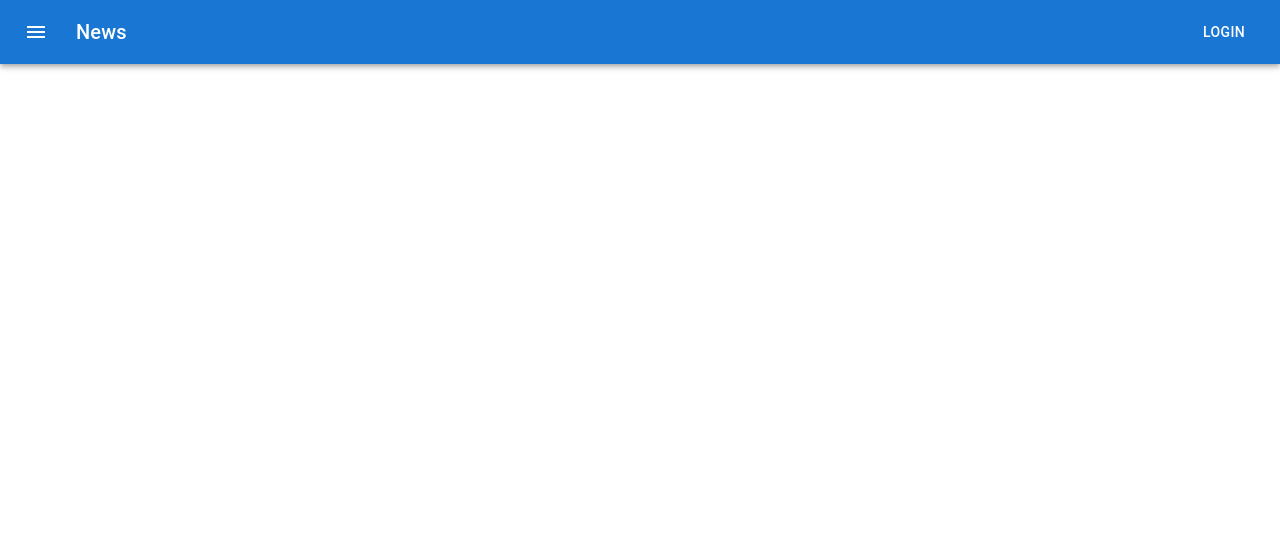
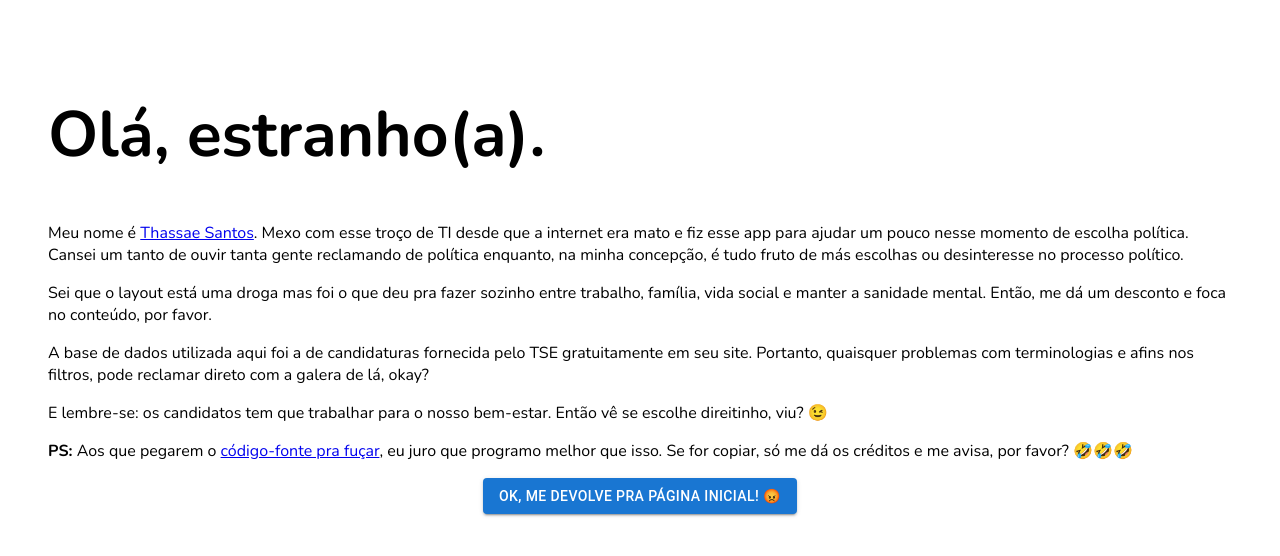
Before and after one commit to thassae/votedex, a React (Create React App) app: page /sobre in a window 1280 px wide. Before the commit this address had no page. Shown: the top 556 px of the page. Built offline with nearby package versions, Linux system fonts and the light colour scheme.

Commit message:
Alterando textos

```diff
--- a/src/App.jsx
+++ b/src/App.jsx
@@ -6,12 +6,12 @@ import Sobre from "./components/sobre/Sobre";
 function App() {
   return (
     <>
-      <MenuBar />
+      {/* <MenuBar /> */}
       <div className="container">
         <div className="app-routes">
           <Routes>
             <Route path="/" element={<Home />} />
-            <Route path="about" element={<Sobre />} />
+            <Route path="sobre" element={<Sobre />} />
           </Routes>
         </div>
       </div>
--- a/src/components/home/Home.jsx
+++ b/src/components/home/Home.jsx
@@ -1,5 +1,6 @@
+import { Button } from "@mui/material";
+import { Link } from "react-router-dom";
 import Filtro from "../shared/filtro/Filtro";
-
 function Home() {
   return (
     <>
@@ -7,16 +8,22 @@ function Home() {
         <h1>Votedex</h1>
         <h2>Um jeito novo de escolher seu candidato.</h2>
         <p>
-          A base de dados utilizada aqui foi a de candidaturas fornecida pelo
-          TSE gratuitamente em seu site. Aplique os filtros de modo que você
-          consiga achar candidatos alinhados à sua linha de pensamento.
+          <strong>Modo de usar:</strong>aplique os filtros de modo que você
+          consiga achar candidatos alinhados à sua linha de pensamento. Clique
+          no nome deles para abrir o portal de divulgação de candidaturas. Se
+          der tempo e isso aqui der bom, vou ver como faço pra abrir um link pro
+          Jusbrasil.
         </p>
-        <p>
-          E lembre-se: os candidatos tem que trabalhar para o nosso bem-estar.
-          "Contrate-os" com sabedoria. 😉
-        </p>
+        <Filtro />
+
+        <center>
+        <Link to="sobre">
+          <Button variant="contained">
+            Sobre o autor, licenças e afins. 🤔
+          </Button>
+        </Link>
+        </center>
       </div>
-      <Filtro />
     </>
   );
 }
--- a/src/components/shared/filtro/Filtro.jsx
+++ b/src/components/shared/filtro/Filtro.jsx
@@ -116,7 +116,14 @@ function Filtro() {
       payload: { nome: nomeFiltro, dados: event.target.value },
     };
     dispatch(obj);
-    console.log(state);
+  };
+
+  const reiniciaForm = () => {
+    const obj = {
+      type: TiposAcoes.REINICIA_SELECAO,
+      payload: { dados: ESTADO_INICIAL.selecionados },
+    };
+    dispatch(obj);
   };
 
   return (
@@ -199,7 +206,9 @@ function Filtro() {
             ))}
             <ListSubheader>Federação Partidária</ListSubheader>
             {state.filtros.federacoes.map((federacao) => (
-              <MenuItem value={federacao.codigo}>{federacao.composicao}</MenuItem>
+              <MenuItem value={federacao.codigo}>
+                {federacao.composicao}
+              </MenuItem>
             ))}
             <ListSubheader>Partidos</ListSubheader>
             {state.filtros.partidos.map((partido) => (
@@ -295,7 +304,9 @@ function Filtro() {
       </Box>
       <hr />
       <Stack spacing={2} direction="row">
-        <Button variant="outlined">Reiniciar</Button>
+        <Button variant="outlined" onClick={reiniciaForm}>
+          Reiniciar
+        </Button>
         <Button variant="contained">Buscar</Button>
       </Stack>
     </div>
--- a/src/components/sobre/Sobre.jsx
+++ b/src/components/sobre/Sobre.jsx
@@ -1,13 +1,16 @@
+import { Button } from "@mui/material";
+import { Link } from "react-router-dom";
 function Sobre() {
   return (
     <>
-      <h1>Olá, estranho.</h1>
+      <h1>Olá, estranho(a).</h1>
       <p>
-        Meu nome é <a href="https://about.me/thassae">Thassae Santos</a>. Mexo
-        com esse troço de TI desde que a internet era mato e fiz esse app para
-        ajudar um pouco nesse momento de escolha política. Cansei um tanto de
-        ouvir tanta gente reclamando de política enquanto, na minha concepção, é
-        tudo fruto de más escolhas ou desinteresse no processo político.
+        Meu nome é <a href="https://www.twitter.com/thassae">Thassae Santos</a>.
+        Mexo com esse troço de TI desde que a internet era mato e fiz esse app
+        para ajudar um pouco nesse momento de escolha política. Cansei um tanto
+        de ouvir tanta gente reclamando de política enquanto, na minha
+        concepção, é tudo fruto de más escolhas ou desinteresse no processo
+        político.
       </p>
       <p>
         Sei que o layout está uma droga mas foi o que deu pra fazer sozinho
@@ -15,10 +18,28 @@ function Sobre() {
         me dá um desconto e foca no conteúdo, por favor.
       </p>
       <p>
-        <strong>PS:</strong> Aos que pegarem o <a href="https://github.com/thassae/votedex">código-fonte pra fuçar</a>,
+        A base de dados utilizada aqui foi a de candidaturas fornecida pelo TSE
+        gratuitamente em seu site. Portanto, quaisquer problemas com
+        terminologias e afins nos filtros, pode reclamar direto com a galera de
+        lá, okay?
+      </p>
+      <p>
+        E lembre-se: os candidatos tem que trabalhar para o nosso bem-estar.
+        Então vê se escolhe direitinho, viu? 😉
+      </p>
+      <p>
+        <strong>PS:</strong> Aos que pegarem o{" "}
+        <a href="https://github.com/thassae/votedex">código-fonte pra fuçar</a>,
         eu juro que programo melhor que isso. Se for copiar, só me dá os
         créditos e me avisa, por favor? 🤣🤣🤣
       </p>
+      <center>
+        <Link to="/">
+          <Button variant="contained">
+            Ok, me devolve pra página inicial! 😡
+          </Button>
+        </Link>
+      </center>
     </>
   );
 }
--- a/src/index.scss
+++ b/src/index.scss
@@ -11,3 +11,7 @@ code {
   font-family: source-code-pro, Menlo, Monaco, Consolas, "Courier New",
     monospace;
 }
+
+h1{
+  font-size: 4em;
+}
--- a/src/reducer/reducer.js
+++ b/src/reducer/reducer.js
@@ -1,6 +1,7 @@
 export const TiposAcoes = {
   ATUALIZA_FILTRO: "ATUALIZA_FILTRO",
   ATUALIZA_SELECAO: "ATUALIZA_SELECAO",
+  REINICIA_SELECAO: "REINICIA_SELECAO",
 };
 
 export const ESTADO_INICIAL = {
@@ -46,6 +47,11 @@ export function reducer(state, action) {
           [action.payload.nome]: action.payload.dados,
         },
       };
+    case TiposAcoes.REINICIA_SELECAO:
+      return {
+        ...state,
+        selecionados: action.payload.dados,
+      };
     default:
       throw new Error();
   }
```
